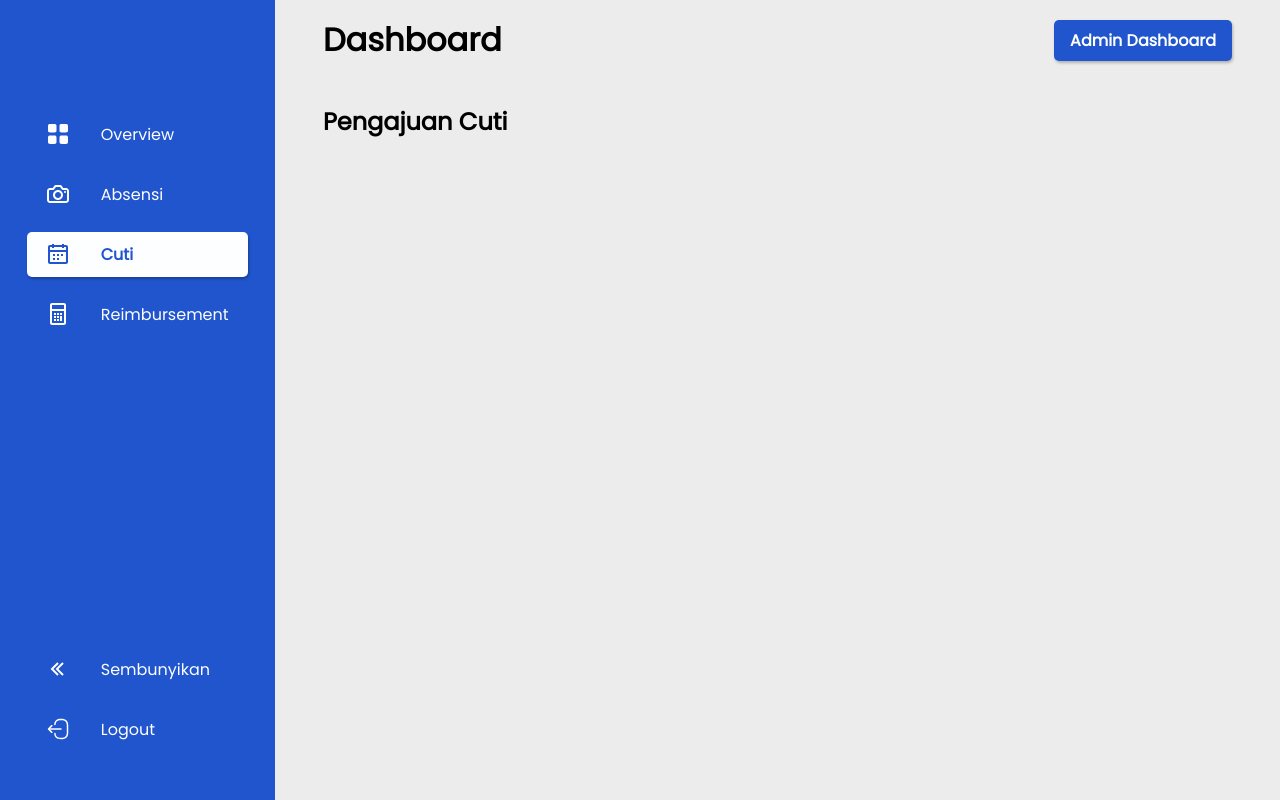
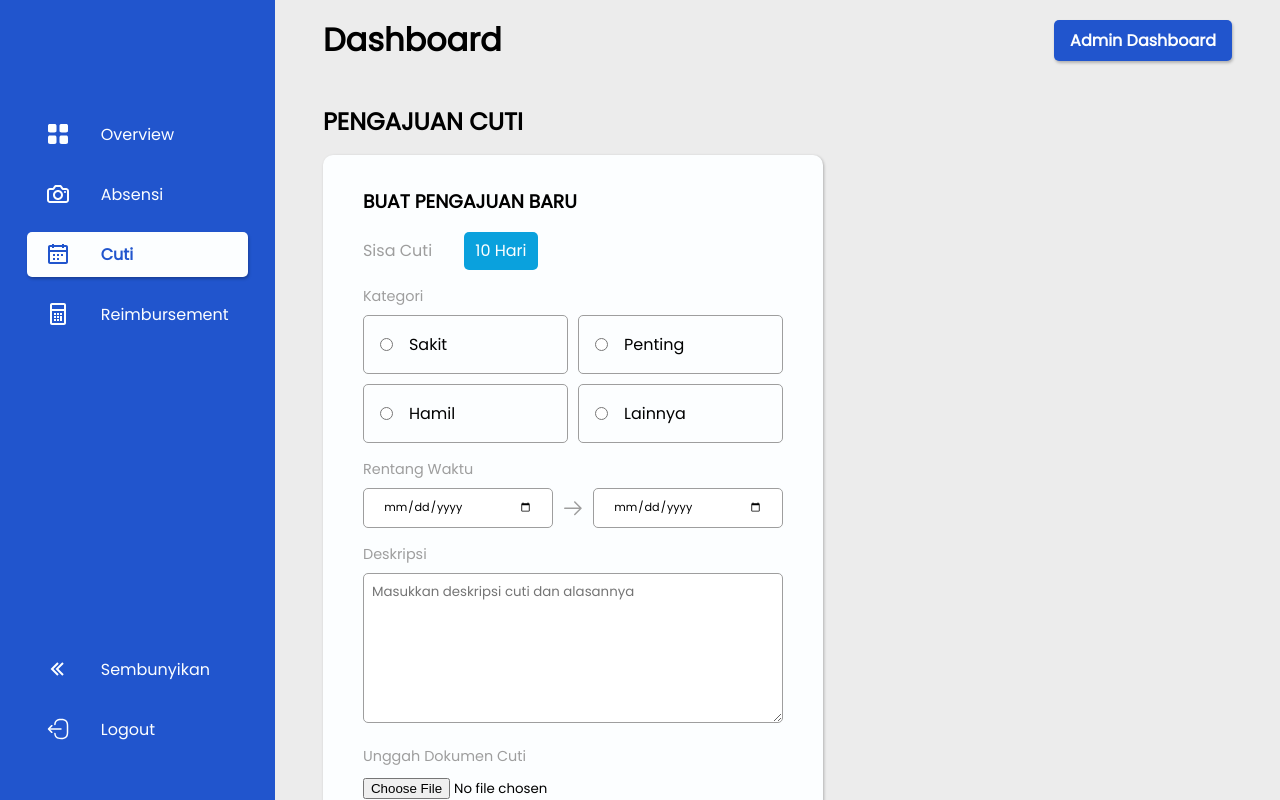
Before and after one commit to mluthfit/fe-layak, a React (Create React App) app: page /dashboard/cuti in a window 1280 px wide. Built offline with nearby package versions, Linux system fonts and the light colour scheme.

Commit message:
Add form for pengajuan cuti

```diff
--- a/src/index.css
+++ b/src/index.css
@@ -20,14 +20,11 @@
   margin: 0;
   padding: 0;
   box-sizing: border-box;
+  font-family: "Poppins", sans-serif;
 }
 
 html {
   scroll-behavior: smooth;
-}
-
-body {
-  font-family: "Poppins", sans-serif;
 }
 
 button,
--- a/src/pages/UserCuti/index.jsx
+++ b/src/pages/UserCuti/index.jsx
@@ -1,4 +1,5 @@
 import React, { useEffect, useState } from "react";
+import { ReactComponent as ArrowIcon } from "../../assets/icons/arrow-right.svg";
 import Spinner from "../../components/Spinner";
 import "./style.css";
 
@@ -11,6 +12,30 @@ const UserCuti = () => {
     }, 1000);
   });
 
+  const rootCS = getComputedStyle(document.querySelector(":root"));
+  const checkedColor = rootCS.getPropertyValue("--primary-300");
+  const notCheckedColor = rootCS.getPropertyValue("--secondary-300");
+
+  const radioContainerHandle = (e) => {
+    let el = e.target;
+    while (!el.classList.contains("radioContainer")) {
+      el = el.parentNode;
+    }
+
+    radioStyleReset();
+    el.style.borderColor = checkedColor;
+    el.querySelector("input").checked = true;
+  };
+
+  const radioStyleReset = () => {
+    const radioContainers = document.querySelectorAll(".radioContainer");
+    radioContainers.forEach((el) => (el.style.borderColor = notCheckedColor));
+  };
+
+  const submitHandle = (e) => {
+    e.preventDefault();
+  };
+
   return (
     <div className={`userCuti ${loading ? `center` : ""}`}>
       {loading ? (
@@ -19,8 +44,84 @@ const UserCuti = () => {
         <>
           <h2>Pengajuan Cuti</h2>
           <div className="mainCuti">
-            <div className="leftSide"></div>
-            <div className="rightSide"></div>
+            <div className="form">
+              <h3>Buat Pengajuan Baru</h3>
+              <div className="sisaCuti">
+                <span className="label">Sisa Cuti</span>
+                <span className="value">10 Hari</span>
+              </div>
+              <form onSubmit={submitHandle}>
+                <div className="formGroup">
+                  <label htmlFor="radioCatGroup">Kategori</label>
+                  <div id="radioCatGroup" className="radioCatGroup">
+                    <div
+                      className="radioContainer"
+                      onClick={radioContainerHandle}
+                    >
+                      <input type="radio" value="sakit" name="radioCategory" />
+                      <span>Sakit</span>
+                    </div>
+                    <div
+                      className="radioContainer"
+                      onClick={radioContainerHandle}
+                    >
+                      <input
+                        type="radio"
+                        value="penting"
+                        name="radioCategory"
+                      />
+                      <span>Penting</span>
+                    </div>
+                    <div
+                      className="radioContainer"
+                      onClick={radioContainerHandle}
+                    >
+                      <input
+                        type="radio"
+                        value="hamil/melahirkan"
+                        name="radioCategory"
+                      />
+                      <span>Hamil</span>
+                    </div>
+                    <div
+                      className="radioContainer"
+                      onClick={radioContainerHandle}
+                    >
+                      <input
+                        type="radio"
+                        value="lainnya"
+                        name="radioCategory"
+                      />
+                      <span>Lainnya</span>
+                    </div>
+                  </div>
+                </div>
+                <div className="formGroup">
+                  <label htmlFor="time">Rentang Waktu</label>
+                  <div id="time" className="time">
+                    <input type="date" />
+                    <ArrowIcon />
+                    <input type="date" />
+                  </div>
+                </div>
+                <div className="formGroup">
+                  <label htmlFor="description">Deskripsi</label>
+                  <textarea
+                    id="description"
+                    className="description"
+                    placeholder="Masukkan deskripsi cuti dan alasannya"
+                  ></textarea>
+                </div>
+                <div className="formGroup">
+                  <label htmlFor="uploadDocument">Unggah Dokumen Cuti</label>
+                  <input type="file" id="uploadDocument" />
+                </div>
+                <button type="submit" className="submitForm">
+                  Ajukan
+                </button>
+              </form>
+            </div>
+            <div className="right"></div>
           </div>
         </>
       )}
--- a/src/pages/UserCuti/style.css
+++ b/src/pages/UserCuti/style.css
@@ -4,16 +4,135 @@
   align-items: center;
 }
 
-.leftSide {
-  width: 350px;
-  margin-right: 2rem;
+.userCuti h2 {
+  text-transform: uppercase;
 }
 
-.rightSide {
+.mainCuti {
+  margin-top: 1rem;
+  display: flex;
+}
+
+.userCuti .form {
+  margin-right: 2rem;
+  padding: 2rem 2.5rem;
+  border-radius: 10px;
+  flex: 0 0 500px;
+  background-color: var(--secondary-100);
+  box-shadow: 1px 1px 3px var(--blank-100);
+}
+
+.form h3 {
+  text-transform: uppercase;
+}
+
+.form .sisaCuti {
+  margin-top: 1rem;
+}
+
+.sisaCuti .label {
+  color: var(--secondary-300);
+}
+
+.sisaCuti .value {
+  padding: 0.4rem 0.7rem;
+  background-color: var(--primary-300);
+  color: var(--secondary-100);
+  margin-left: 2rem;
+  border-radius: 5px;
+  display: inline-block;
+}
+
+.formGroup {
+  margin-top: 1rem;
+}
+
+.formGroup label {
+  display: block;
+  margin-bottom: 0.5rem;
+  font-size: 0.9rem;
+  color: var(--secondary-300);
+}
+
+.formGroup .radioCatGroup {
+  display: flex;
+  flex-wrap: wrap;
+  gap: 10px;
+}
+
+.radioCatGroup .radioContainer {
+  padding: 1rem;
+  flex: 48%;
+  display: flex;
+  align-items: center;
+  border: 1px solid var(--secondary-300);
+  border-radius: 5px;
+  cursor: pointer;
+}
+
+.radioCatGroup .radioContainer span {
+  display: inline-block;
+  margin-left: 1rem;
+  color: black;
+}
+
+.time {
+  display: flex;
+
+  justify-content: space-between;
+  align-items: center;
+}
+
+.time input {
+  border: none;
+  outline: none;
+  padding: 0.6rem 1.2rem;
+  width: 190px;
+  border: 1px solid var(--secondary-300);
+  border-radius: 5px;
+  font-size: 0.7rem;
+}
+
+.time input:focus {
+  border: 1px solid var(--primary-300);
+}
+
+.time svg {
+  fill: var(--secondary-300);
+  margin: 0 0.5rem;
+}
+
+.formGroup .description {
+  border: none;
+  outline: none;
+  border: 1px solid var(--secondary-300);
+  border-radius: 5px;
+  width: 100%;
+  padding: 0.5rem;
+  height: 150px;
+  resize: vertical;
+}
+
+.formGroup .description:focus {
+  border: 1px solid var(--primary-300);
+}
+
+.form button {
+  margin-top: 2rem;
+  width: 100%;
+  border: none;
+  outline: none;
+  padding: 0.5rem 1rem;
+  background-color: var(--primary-300);
+  color: var(--secondary-100);
+  border-radius: 5px;
+}
+
+.form button:hover {
+  box-shadow: 1px 1px 10px var(--primary-300);
+}
+
+.userCuti .right {
   width: 90%;
   max-width: 800px;
 }
-
-.space {
-  margin-top: 1rem;
-}
```
Also changed, not shown: src/assets/icons/arrow-right.svg (added).
